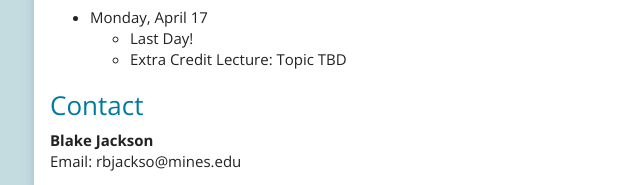
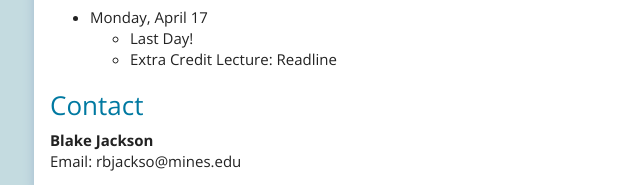
Before and after one commit to b-jackson/b-jackson.github.io, a plain HTML site: page index.html in a window 1280 px wide. Shown: the part 1962-2147 px from the top of the page, 106-746 px from the left. Drawn offline with nearby package versions, Linux system fonts and the light colour scheme.

Commit message:
extra credit lecture topic

```diff
--- a/index.html
+++ b/index.html
@@ -157,7 +157,7 @@
 			<li>Monday, April 17</li>
 			<ul>
 				<li> Last Day! </li>
-				<li> Extra Credit Lecture: Topic TBD </li>
+				<li> Extra Credit Lecture: Readline </li>
 			</ul>
 		</ul>
 
```
